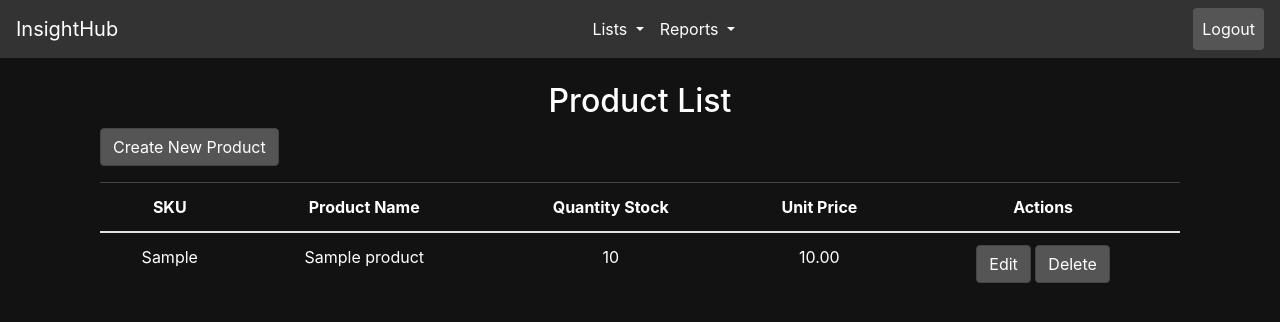
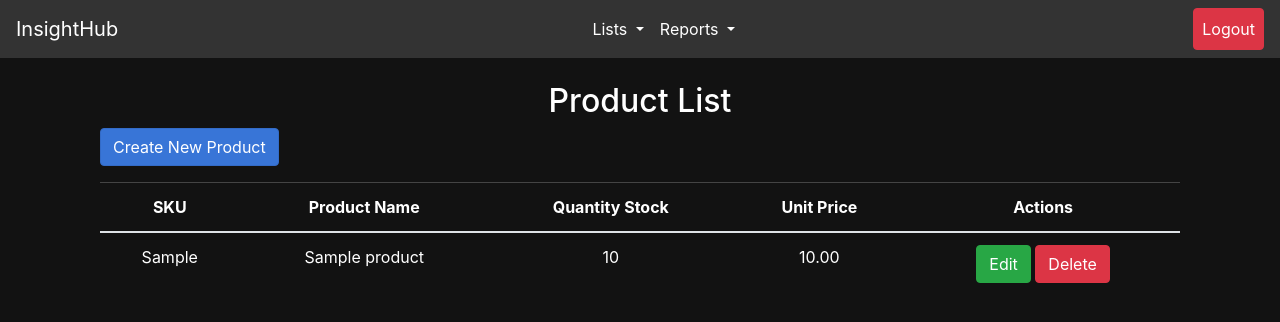
Before and after one commit to Bjorth/InsightHub, a Django app: page /products/ in a window 1280 px wide. Shown: the top 322 px of the page. Run offline with Django 5.2, Linux system fonts and the light colour scheme; a user stored in the database is signed in; tables that the repository leaves empty hold one stand-in row (values such as "Sample post"); some libraries are stand-ins or nearby versions.

Commit message:
add correction for style base.html

```diff
--- a/reports/templates/base.html
+++ b/reports/templates/base.html
@@ -39,13 +39,6 @@
         .table th, .table td {
             border-color: #444444;
         }
-        .btn-primary, .btn-warning, .btn-danger, .btn-secondary {
-            background-color: #555555;
-            border-color: #444444;
-        }
-        .btn-primary:hover, .btn-warning:hover, .btn-danger:hover, .btn-secondary:hover {
-            background-color: #666666;
-        }
         .dropdown-menu {
             background-color: #444444;
             color: #ffffff;
@@ -63,6 +56,30 @@
         }
         .list-group-item:hover {
             background-color: #555555;
+        }
+        .btn-danger {
+            background-color: #dc3545;
+            border-color: #dc3545;
+        }
+        .btn-success {
+            background-color: #28a745;
+            border-color: #28a745;
+        }
+        .btn-danger:hover {
+            background-color: #c82333;
+            border-color: #bd2130;
+        }
+        .btn-success:hover {
+            background-color: #218838;
+            border-color: #1e7e34;
+        }
+        .btn-primary {
+            background-color: #3875d7;
+            border-color: #336bc7;
+        }
+        .btn-primary:hover{
+            background-color: #2d6cd7;
+            border-color: #2057b7;
         }
     </style>
 </head>
@@ -102,15 +119,17 @@
         <li class="nav-item">
             <form method="post" action="{% url 'logout' %}" class="form-inline">
                 {% csrf_token %}
-                <button type="submit" class="btn btn-link nav-link">Logout</button>
+                <button type="submit" class="btn btn-danger nav-link">Logout</button>
             </form>
         </li>
         {% else %}
         <li class="nav-item">
-            <a class="nav-link" href="{% url 'login' %}">Login</a>
+            <form method="post" action="{% url 'login' %}" class="form-inline">
+            <button type="submit" class="btn btn-success nav-link">Login</button>
         </li>
         <li class="nav-item">
-            <a class="nav-link" href="{% url 'register' %}">Register</a>
+            <form method="post" action="{% url 'register' %}" class="form-inline">
+            <button type="submit" class="btn btn-primary nav-link">Register</button>
         </li>
         {% endif %}
     </div>
--- a/reports/templates/reports/product_report_view.html
+++ b/reports/templates/reports/product_report_view.html
@@ -24,7 +24,7 @@
             <td class="text-center">{{ report.quantity_not_found }}</td>
             <td class="text-center">{{ report.report.added }}</td>
             <td class="text-center">
-                <a href="{% url 'product_report_update' report.id %}" class="btn btn-warning">Edit</a>
+                <a href="{% url 'product_report_update' report.id %}" class="btn btn-success">Edit</a>
                 <form method="post" action="{% url 'product_report_delete' report.id %}" style="display:inline;">
                     {% csrf_token %}
                     <button type="submit" class="btn btn-danger">Delete</button>
--- a/reports/templates/reports/product_view.html
+++ b/reports/templates/reports/product_view.html
@@ -22,7 +22,7 @@
             <td class="text-center">{{ product.quantity_stock }}</td>
             <td class="text-center">{{ product.unit_price }}</td>
             <td class="text-center">
-                <a href="{% url 'product_update' product.id %}" class="btn btn-warning">Edit</a>
+                <a href="{% url 'product_update' product.id %}" class="btn btn-success">Edit</a>
                 <form method="post" action="{% url 'product_delete' product.id %}" style="display:inline;">
                     {% csrf_token %}
                     <button type="submit" class="btn btn-danger">Delete</button>
```
